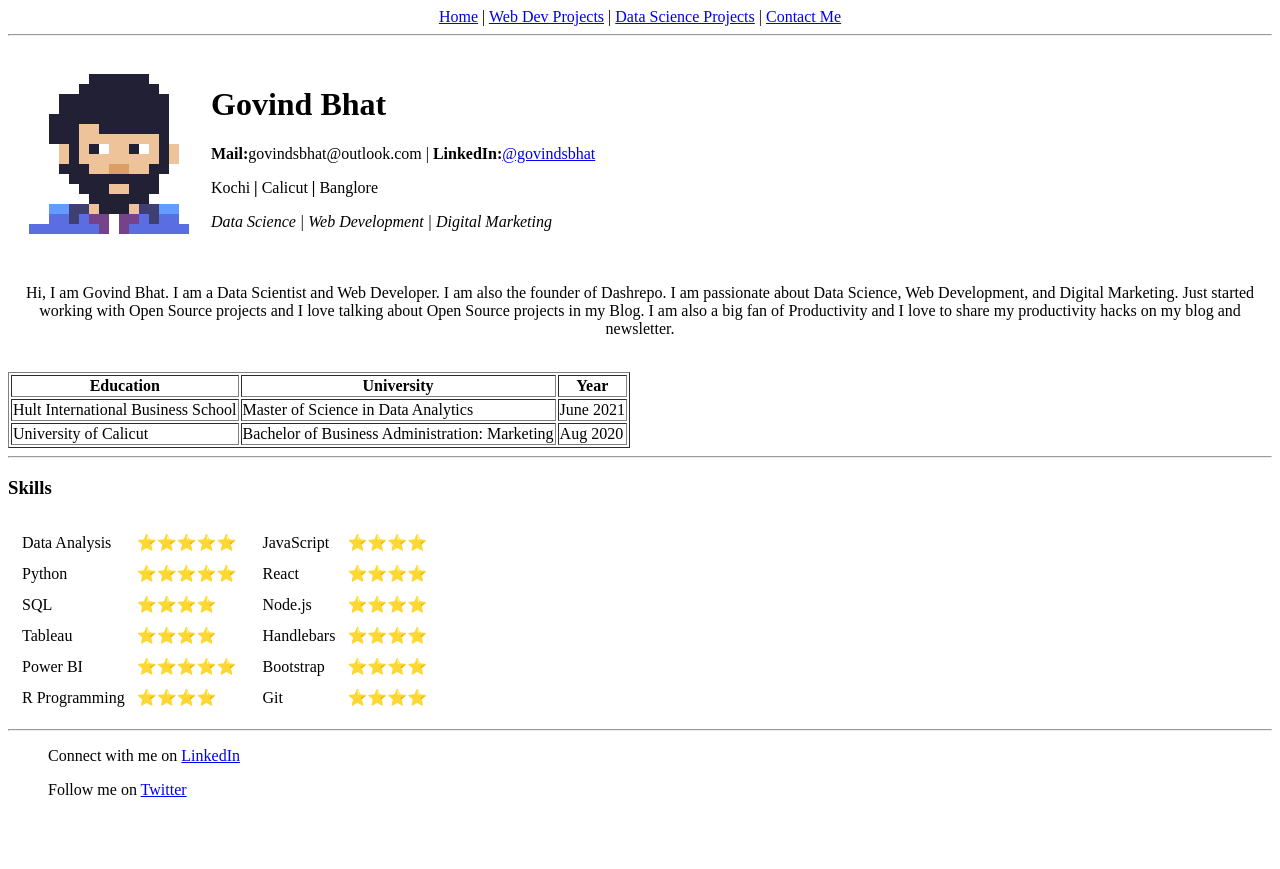
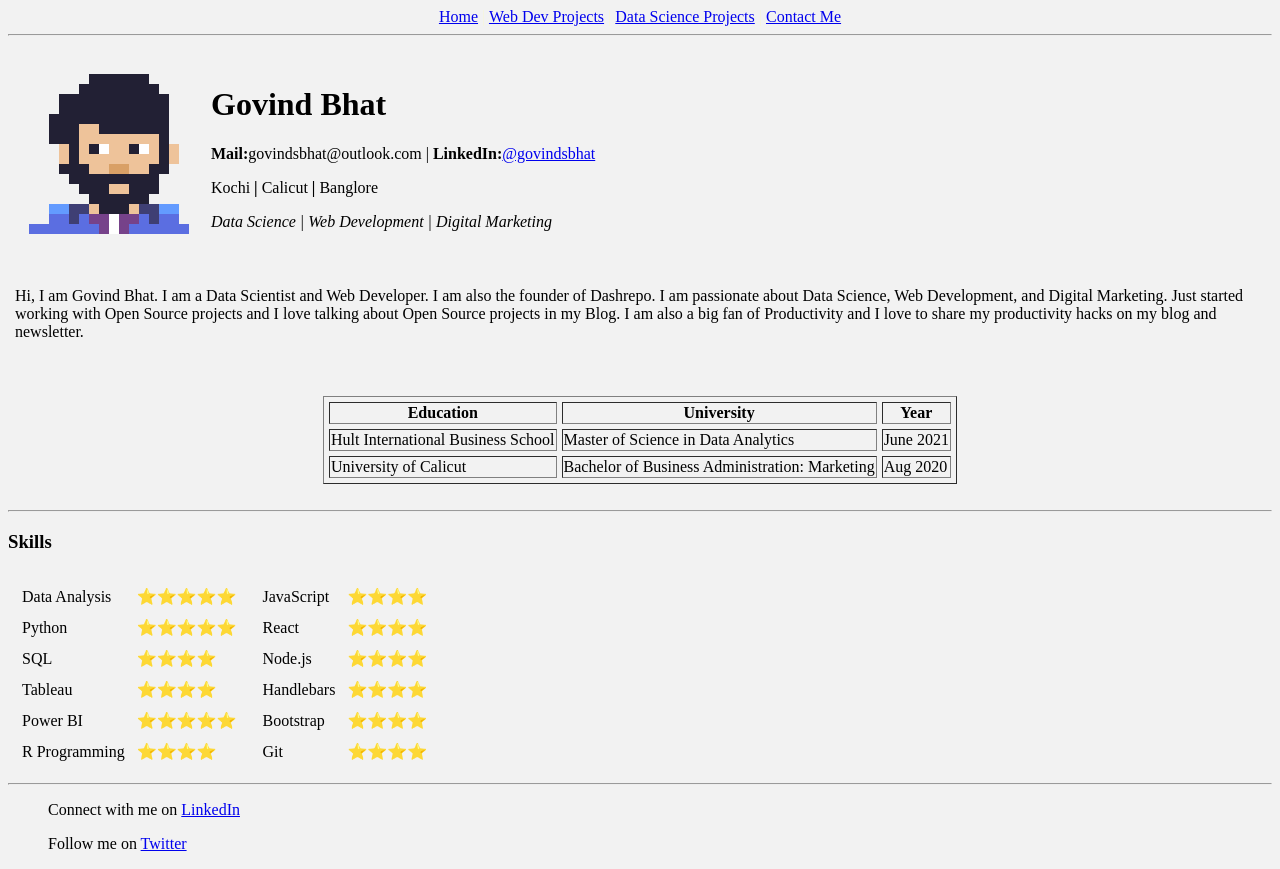
Before and after one commit to git-GB/cv, a plain HTML site: page index.html in a window 1280 px wide. Before the commit the page ends 815 px from the top, so only its background shows below. Drawn offline with Linux system fonts and the light colour scheme.

```diff
--- a/index.html
+++ b/index.html
@@ -1,14 +1,14 @@
 <!DOCTYPE html>
 <html lang="en">
-<head>
+<head style="background-color: #6C00FF">
     <meta charset="UTF-8">
     <meta http-equiv="X-UA-Compatible" content="IE=edge">
     <meta name="viewport" content="width=device-width, initial-scale=1.0">
     <title>My Website!</title>
-    <header>
+    <header style="color: #ff5a5a">
         <center>
-        <nav>
-            <a href="./index.html">Home</a> |
+        <nav style="color:beige">
+            <a href="./index.html" >Home</a> |
             <a href="./webdev.html">Web Dev Projects</a> |
             <a href="./datascience.html">Data Science Projects</a> |
             <a href="./contact-me.html">Contact Me</a>
@@ -19,10 +19,12 @@
 </head>
 
 
-<body>
+<body style="background-color: #F2F2F2">
     <table cellspacing="20">
         <tr>
-            <td><img src="./src/images/git-GB.png"></td>
+            <td>
+                <img src="./src/images/git-GB.png">
+            </td>
             <td>
                  <h1>Govind Bhat</h1>
                 <p><strong>Mail:</strong>govindsbhat@outlook.com<a href="govindsbhat@outlook.com"></a> |
@@ -32,10 +34,19 @@
             </td>
         </tr>
     </table>
+    <center>
+        <table>
+            <tr>
+                <td></td>
+                <td><p>Hi, I am Govind Bhat. I am a Data Scientist and Web Developer. I am also the founder of Dashrepo. I am passionate about Data Science, Web Development, and Digital Marketing. Just started working with Open Source projects and I love talking about Open Source projects in my Blog. I am also a big fan of Productivity and I love to share my productivity hacks on my blog and newsletter.</p></center>    </td>
+                <td> </td>
+            </tr>
+        </table>
+    </center>
 
-    <center><p>Hi, I am Govind Bhat. I am a Data Scientist and Web Developer. I am also the founder of Dashrepo. I am passionate about Data Science, Web Development, and Digital Marketing. Just started working with Open Source projects and I love talking about Open Source projects in my Blog. I am also a big fan of Productivity and I love to share my productivity hacks on my blog and newsletter.</p></center>
-
-    <table border="1">
+    <br>
+    <center>
+        <table border="1", cellspacing="5">
             <thead>
                 <tr>
                     <th>Education</th>
@@ -55,7 +66,9 @@
             </tr>
             <br>
        </table>
+    </center>
 
+    <br>
     <hr>
 
    <table>
@@ -121,6 +134,8 @@
         </tr>
     </table>
 </body>
+
+
 <footer>
     <hr>
     <dl>
```
Also changed, not shown: 1 other file. Lines whose indentation alone changed are shown as unchanged.
